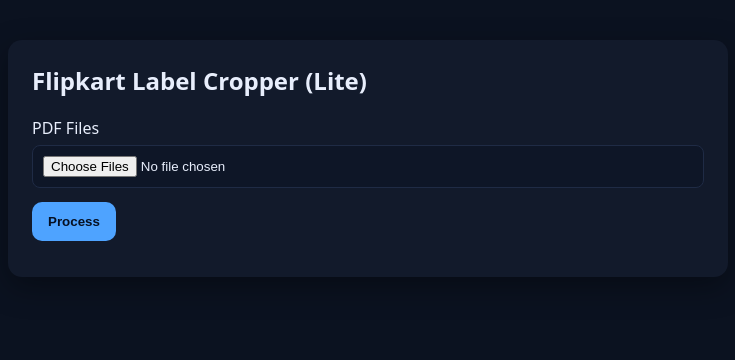
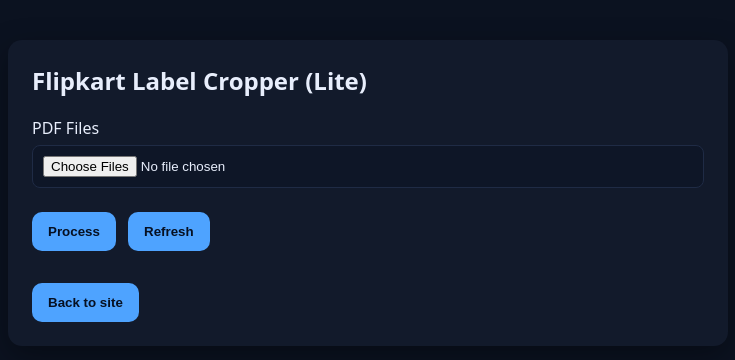
Before and after one commit to ShinnieStar/Flipkart_label_Croping_tool, a plain HTML site: page index.html in a window 1280 px wide. Shown: the whole page, without its empty margins (272-1007 px from the left). Drawn offline with Linux system fonts and the light colour scheme.

Commit message:
Update index.html

```diff
--- a/index.html
+++ b/index.html
@@ -13,10 +13,17 @@
     <label>PDF Files</label>
     <input id="pdfs" type="file" accept="application/pdf" multiple>
 
-    <button id="processBtn">Process</button>
+    <div style="margin-top:10px;">
+      <button id="processBtn">Process</button>
+      <button id="refreshBtn" style="margin-left:8px;">Refresh</button>
+    </div>
 
     <div id="result"></div>
     <div id="progress"></div>
+
+    <div style="margin-top:18px;">
+      <button id="backBtn">Back to site</button>
+    </div>
   </div>
   <script src="./script.js"></script>
 </body>
```
